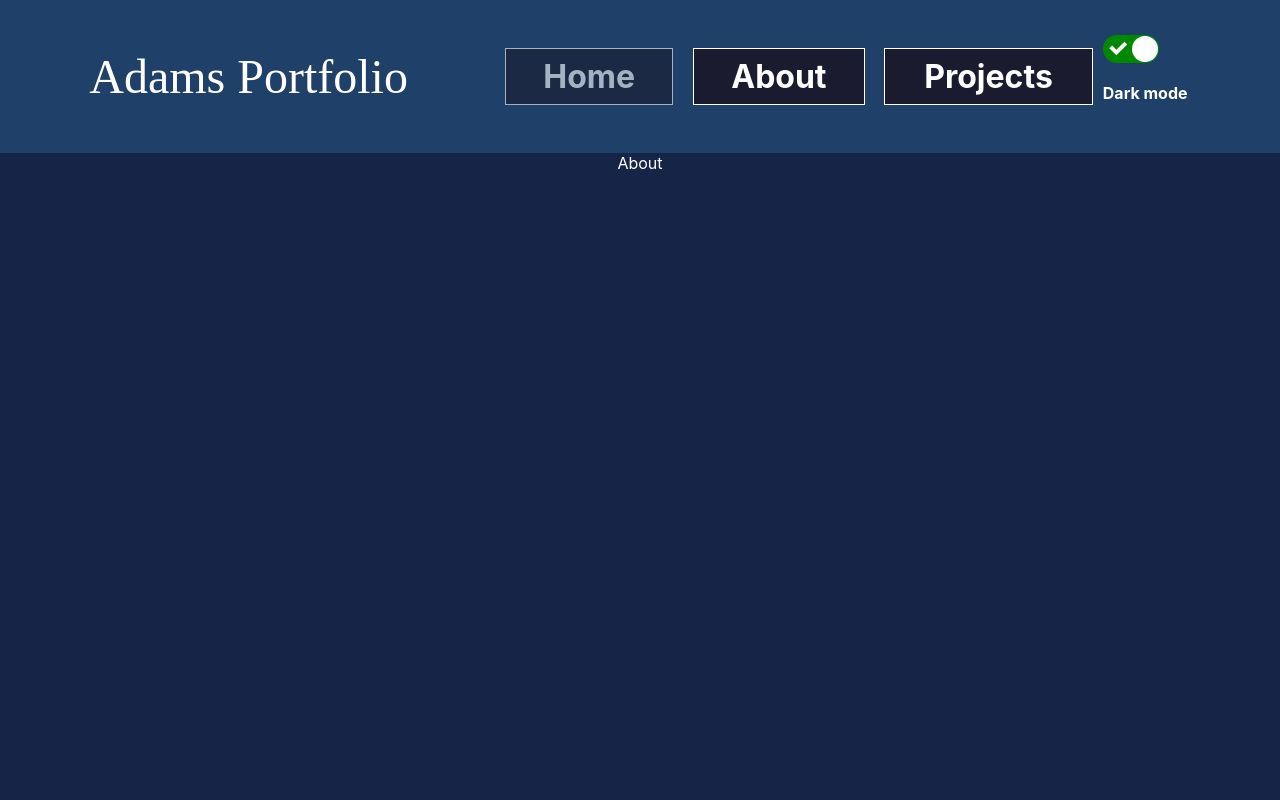
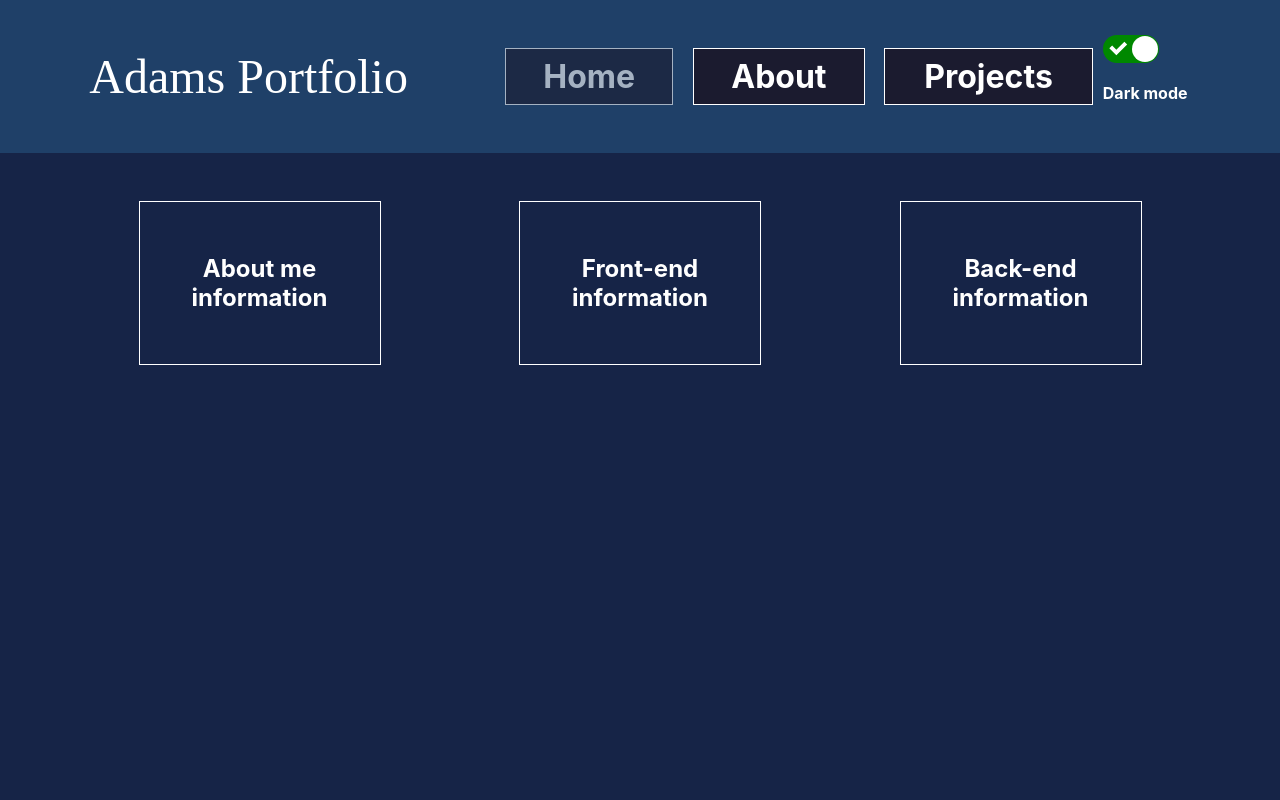
Before and after one commit to kloparn/Portfolio, a React (Create React App) app: page /about in a window 1280 px wide. Shown: the top 800 px of the page. Built offline with nearby package versions, Linux system fonts and the light colour scheme.

Commit message:
Making minor adjustments for each page, this time it's for the about me page

```diff
--- a/src/App.tsx
+++ b/src/App.tsx
@@ -1,4 +1,4 @@
-import React, { useState, useEffect, Component } from "react";
+import React, { useState, useEffect } from "react";
 import styled, { ThemeProvider } from "styled-components";
 import { theme, darkTheme } from "./styles/default-theme";
 import { BrowserRouter as Router, Route } from "react-router-dom";
--- /dev/null
+++ b/src/components/Cards.tsx
@@ -0,0 +1,40 @@
+import React from "react";
+import styled from "styled-components";
+
+const CardFrontend = () => {
+  return (
+    <CardHolder>
+      <CardHead>Front-end information</CardHead>
+    </CardHolder>
+  );
+};
+
+const CardBackend = () => {
+  return (
+    <CardHolder>
+      <CardHead>Back-end information</CardHead>
+    </CardHolder>
+  );
+};
+
+const CardAboutMe: React.FC = () => {
+  return (
+    <CardHolder>
+      <CardHead>About me information</CardHead>
+    </CardHolder>
+  );
+};
+
+const CardHolder = styled.div`
+  display: flex;
+  justify-content: space-evenly;
+  align-items: center;
+  border: 1px solid ${(props) => props.theme.colors.text};
+  width: 30vh;
+`;
+
+const CardHead = styled.h1`
+  padding: 2rem;
+`;
+
+export { CardFrontend, CardBackend, CardAboutMe };
--- a/src/components/index.ts
+++ b/src/components/index.ts
@@ -1,3 +1,4 @@
 export { default as Footer } from "./Footer";
 export { default as Navbar } from "./Navbar";
 export { default as Layout } from "./Layout";
+export { CardFrontend, CardBackend, CardAboutMe } from "./Cards";
--- a/src/pages/AboutPage.tsx
+++ b/src/pages/AboutPage.tsx
@@ -1,15 +1,30 @@
 import React from "react";
 import styled from "styled-components";
+import { CardAboutMe, CardFrontend, CardBackend } from "../components";
 
 const AboutPage: React.FC = () => {
-  return <Layout>About</Layout>;
+  return (
+    <Layout>
+      <CardAboutMe />
+      <CardFrontend />
+      <CardBackend />
+    </Layout>
+  );
 };
 
-const Layout = styled.main`
+const Layout = styled.section`
+  padding: 3rem 0 0 0;
   background-color: ${(props) => props.theme.colors.main};
   color: ${(props) => props.theme.colors.text};
   text-align: center;
-  display: center;
+  display: flex;
+  justify-content: space-evenly;
+  align-items: center;
+
+  @media (max-width: 1000px) {
+    display: flex;
+    flex-flow: column nowrap;
+  }
 `;
 
 export default AboutPage;
```
